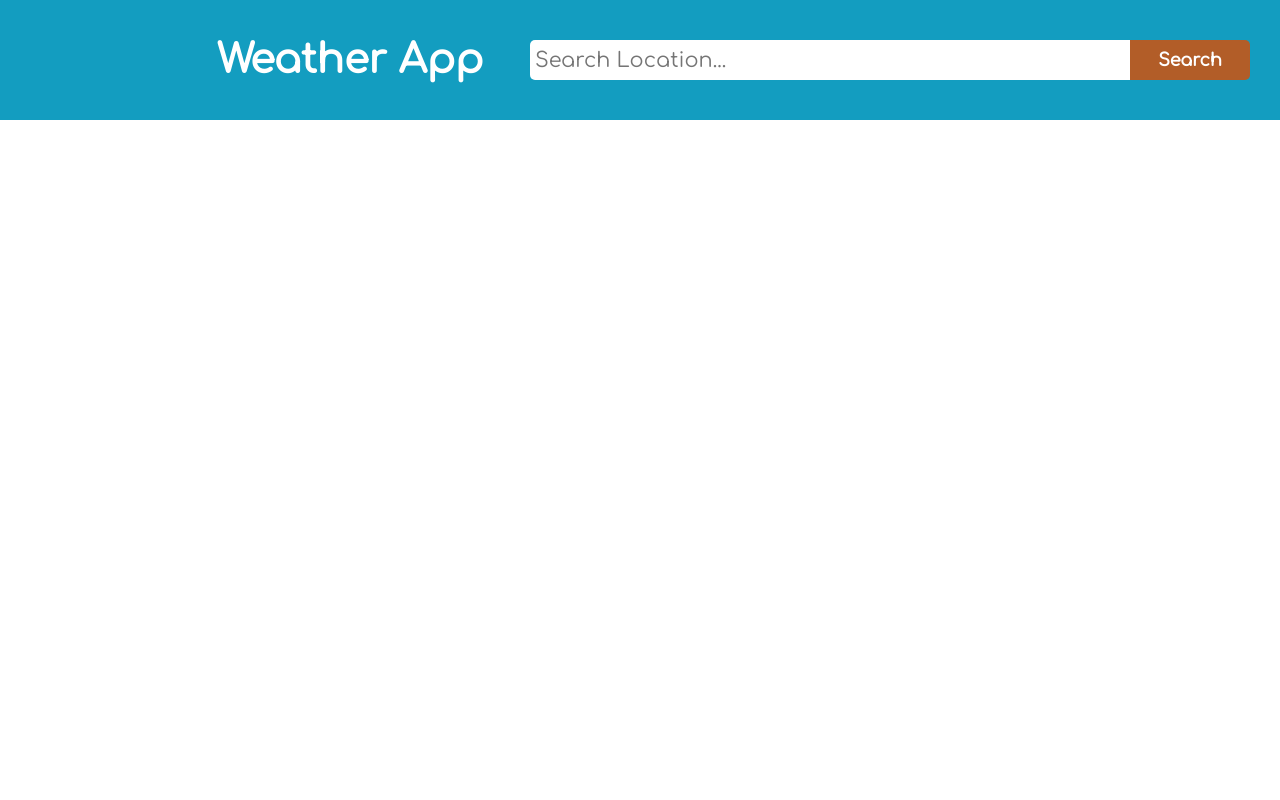
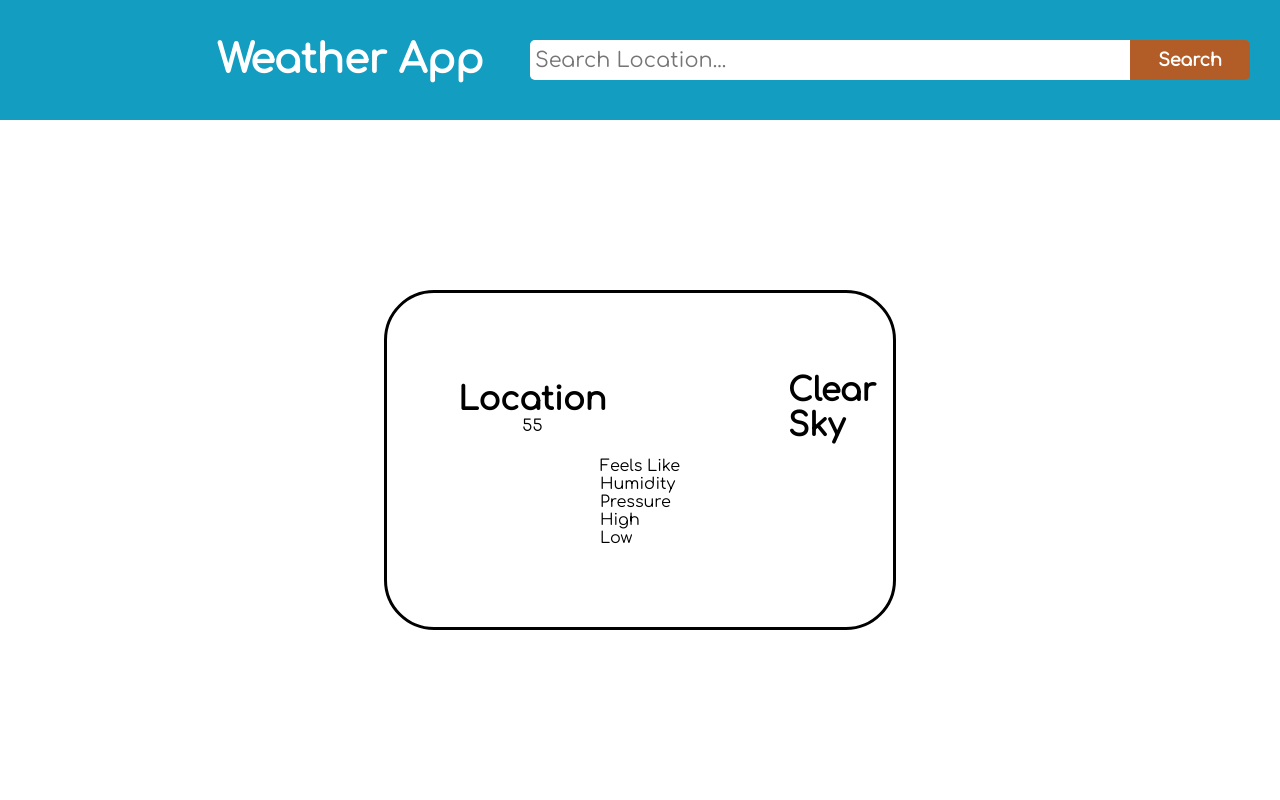
Before and after one commit to aaron-tetrick/weather-app, a website: page dist/index.html in a window 1280 px wide. Drawn offline with Linux system fonts and the light colour scheme.

Commit message:
Begin creating weather information template

```diff
--- a/style.css
+++ b/style.css
@@ -15,7 +15,7 @@ body {
 
 header {
     width: 100vw;
-    height: 120px;
+    height: 15vh;
     display: grid;
     grid-template-columns: 1fr 10fr;
     align-items: center;
@@ -36,7 +36,7 @@ h1 {
     justify-content: center;
     align-items: center;
 }
-#location {
+#location-search {
     height: 40px;
     width: 600px;
     padding: 5px;
@@ -65,3 +65,46 @@ h1 {
     background-color: rgb(209, 79, 39);
     cursor: pointer;
 }
+
+main {
+    display: flex;
+    justify-content: center;
+    align-items: center;
+    width: 100%;
+    height: 85vh;
+}
+
+.container {
+    display: flex;
+    flex-direction: column;
+    justify-content: space-between;
+    align-items: center;
+    width: 50%;
+    max-width: 40%;
+    height: 50%;
+    border: black 3px solid;
+    padding: 80px;
+    border-radius: 50px;
+}
+
+.div-header {
+    display: flex;
+    justify-content: space-between;
+    align-items: center;
+    gap: 50%;
+    width: 105%;
+}
+
+.location-div {
+    display: flex;
+    flex-direction: column;
+    justify-content: center;
+    align-items: center;
+}
+
+#location,
+#weather {
+    font-size: 2rem;
+    width: 100%;
+    height: 100%;
+}
```
Also changed, not shown: dist/index.html.
